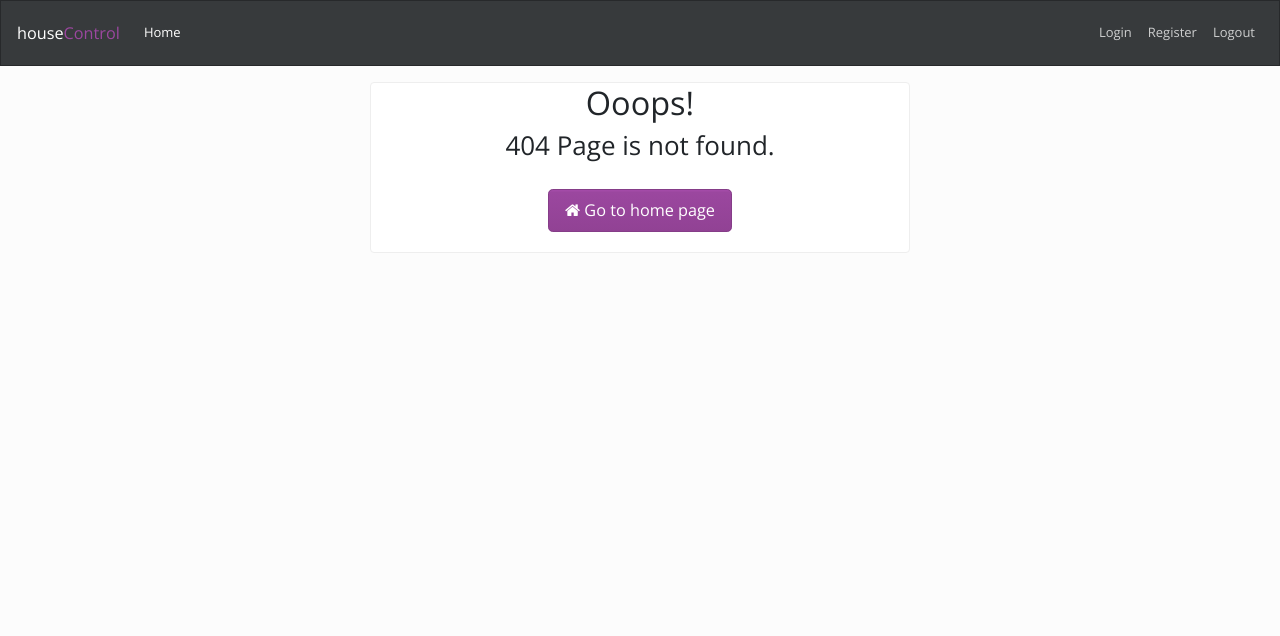
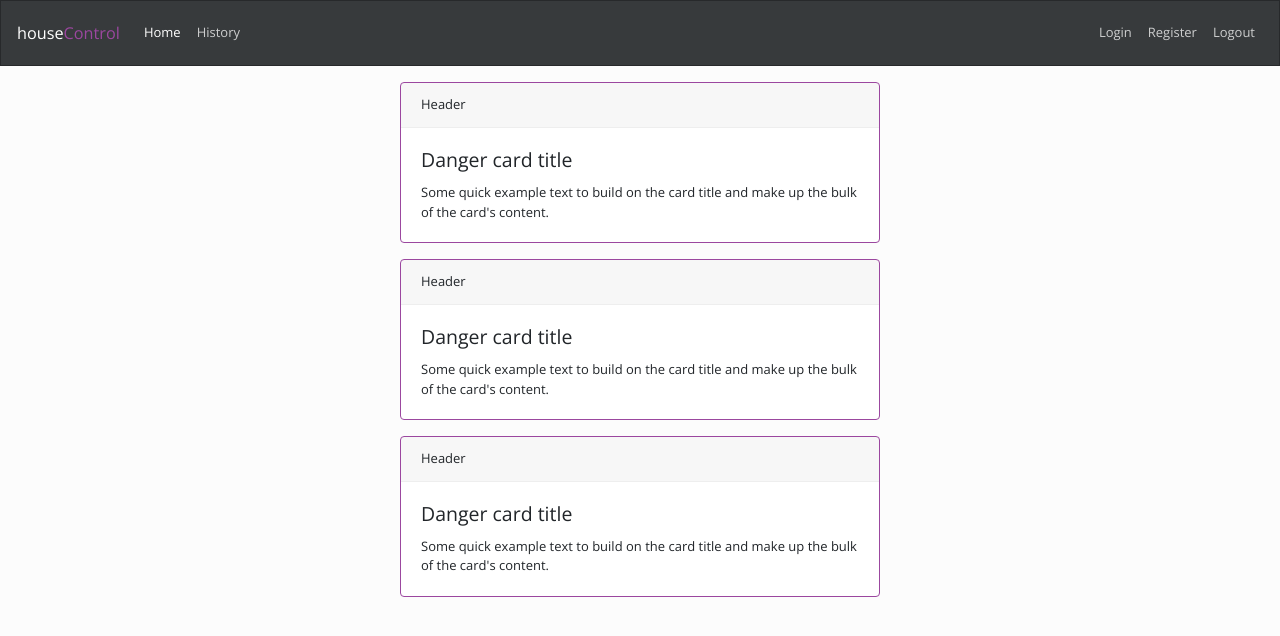
Before and after one commit to Xarger/houseControl, an Angular app: page /history in a window 1280 px wide. Before the commit this address had no page. Shown: the top 636 px of the page. Built offline with nearby package versions, Linux system fonts and the light colour scheme.

Commit message:
add page history and center view home page

```diff
--- a/src/app/app-routing.module.ts
+++ b/src/app/app-routing.module.ts
@@ -5,9 +5,11 @@ import { LoginPageComponent} from './components/login-page/login-page.component'
 import { RegisterPageComponent} from './components/register-page/register-page.component';
 import { PrivatePageComponent} from './components/private-page/private-page.component';
 import { NotFoundPageComponent} from './components/not-found-page/not-found-page.component';
+import { HistoryPageComponent} from './components/history-page/history-page.component';
 
 const routes: Routes = [
   {path: '', component: HomePageComponent},
+  {path: 'history', component: HistoryPageComponent},
   {path: 'login', component: LoginPageComponent},
   {path: 'register', component: RegisterPageComponent},
   {path: 'private', component: PrivatePageComponent},
--- a/src/app/app.module.ts
+++ b/src/app/app.module.ts
@@ -10,6 +10,7 @@ import { RegisterPageComponent } from './components/register-page/register-page.
 import { LoginPageComponent } from './components/login-page/login-page.component';
 import { PrivatePageComponent } from './components/private-page/private-page.component';
 import { NotFoundPageComponent } from './components/not-found-page/not-found-page.component';
+import { HistoryPageComponent } from './components/history-page/history-page.component';
 
 
 @NgModule({
@@ -20,7 +21,8 @@ import { NotFoundPageComponent } from './components/not-found-page/not-found-pag
     RegisterPageComponent,
     LoginPageComponent,
     PrivatePageComponent,
-    NotFoundPageComponent
+    NotFoundPageComponent,
+    HistoryPageComponent
   ],
   imports: [
     BrowserModule,
--- /dev/null
+++ b/src/app/components/history-page/history-page.component.html
@@ -0,0 +1,35 @@
+<div class="row">
+  <div class="row mx-auto mt-3">
+    <div class="card border-danger mb-3" style="max-width: 30rem;">
+        <div class="card-header">Header</div>
+        <div class="card-body">
+          <h4 class="card-title">Danger card title</h4>
+          <p class="card-text">Some quick example text to build on the card title and make up the bulk of the card's content.</p>
+        </div>
+    </div>
+  </div>
+</div>
+
+<div class="row">
+    <div class="row mx-auto mt-0">
+      <div class="card border-danger mb-3" style="max-width: 30rem;">
+          <div class="card-header">Header</div>
+          <div class="card-body">
+            <h4 class="card-title">Danger card title</h4>
+            <p class="card-text">Some quick example text to build on the card title and make up the bulk of the card's content.</p>
+          </div>
+      </div>
+    </div>
+  </div>
+
+  <div class="row">
+      <div class="row mx-auto mt-0">
+        <div class="card border-danger mb-3" style="max-width: 30rem;">
+            <div class="card-header">Header</div>
+            <div class="card-body">
+              <h4 class="card-title">Danger card title</h4>
+              <p class="card-text">Some quick example text to build on the card title and make up the bulk of the card's content.</p>
+            </div>
+        </div>
+      </div>
+    </div>
--- /dev/null
+++ b/src/app/components/history-page/history-page.component.ts
@@ -0,0 +1,15 @@
+import { Component, OnInit } from '@angular/core';
+
+@Component({
+  selector: 'app-history-page',
+  templateUrl: './history-page.component.html',
+  styleUrls: ['./history-page.component.scss']
+})
+export class HistoryPageComponent implements OnInit {
+
+  constructor() { }
+
+  ngOnInit() {
+  }
+
+}
--- a/src/app/components/home-page/home-page.component.html
+++ b/src/app/components/home-page/home-page.component.html
@@ -1,4 +1,5 @@
-<div class="row mt-3">
+<div class="row">
+  <div class="row mx-auto mt-3">
     <div class="jumbotron">
         <h1 class="display-3">Home page!</h1>
         <p class="lead">This is a simple hero unit, a simple jumbotron-style component for calling extra attention to featured content or information.</p>
@@ -9,3 +10,4 @@
         </p>
     </div>
   </div>
+</div>
--- a/src/app/components/navbar/navbar.component.html
+++ b/src/app/components/navbar/navbar.component.html
@@ -9,6 +9,9 @@
     <ul class="navbar-nav mr-auto">
       <li class="nav-item active">
         <a class="nav-link" href="#" routerLink="/">  Home <span class="sr-only">(current)</span></a>
+      </li>
+      <li class="nav-item">
+        <a class="nav-link" href="#" routerLink="/history">  History </a>
       </li>
     </ul>
 
```
Also changed, not shown: src/app/components/history-page/history-page.component.scss (added), 1 other file (tests, documents, lock files or other folders). Lines whose indentation alone changed are shown as unchanged.
